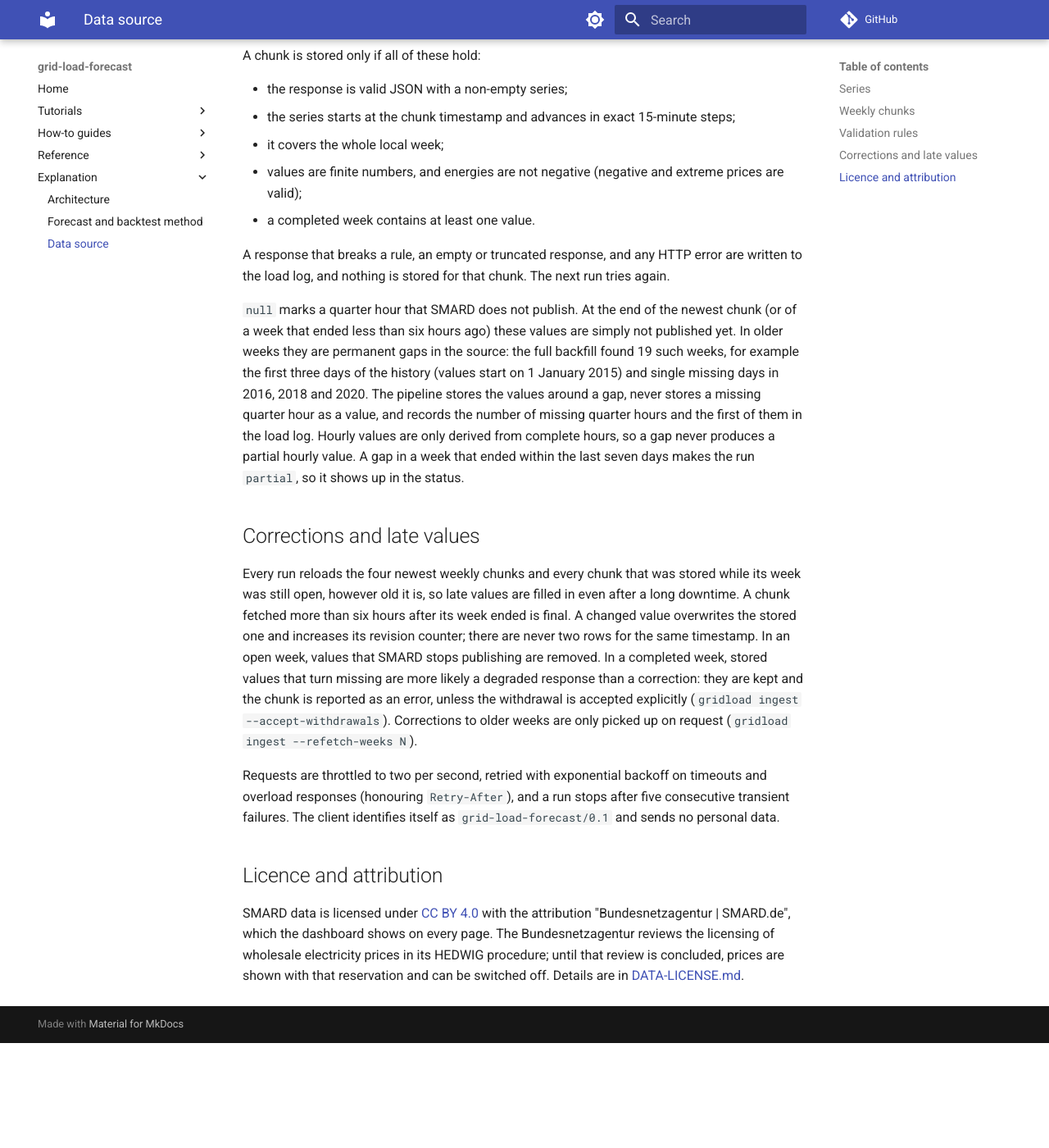
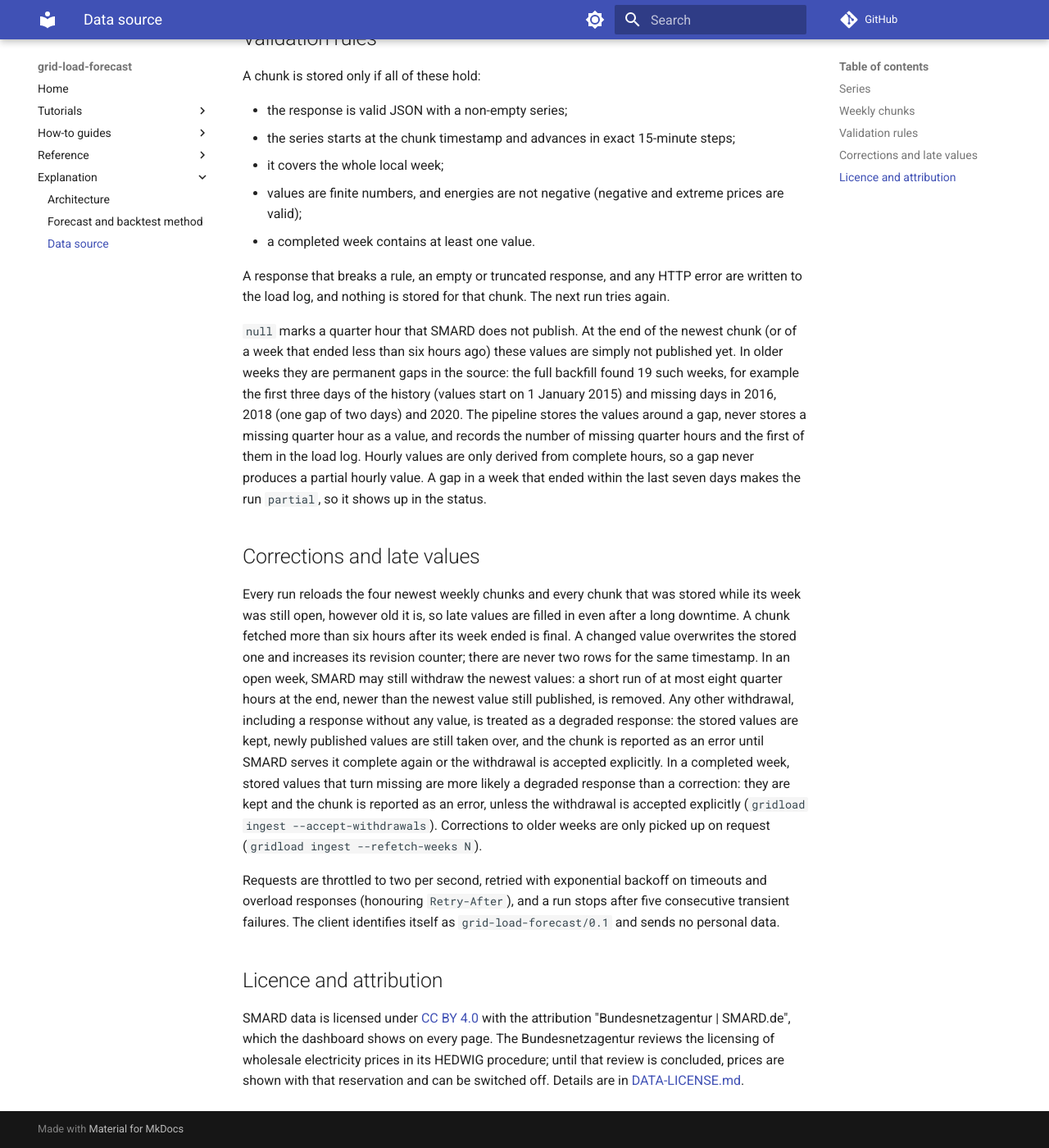
Before and after one commit to deka641/grid-load-forecast, an MkDocs documentation site: the page built from docs/explanation/data-source.md, in a window 1280 px wide and 1400 px high, scrolled down 900 px. Shown: the whole window at 82% size. Built offline with MkDocs 1.6.1 and Material for MkDocs 9.7.7, drawn with Linux system fonts in a browser that asks for light colours; comment, search, counter and statistics services are not loaded; before the commit the page ends 2172 px from its top, so only the background shows below that; some of the changed text lies outside the part shown.

Commit message:
Correct method, data and price descriptions

```diff
--- a/docs/explanation/data-source.md
+++ b/docs/explanation/data-source.md
@@ -6,7 +6,7 @@ All data comes from [SMARD.de](https://www.smard.de), the electricity market dat
 
 The pipeline loads 15 series for Germany in quarter-hour resolution: grid load (filter 410), the SMARD grid load forecast (411), twelve generation sources (1223 to 1228 and 4066 to 4071) and the day-ahead price for the bidding zone Germany/Luxembourg (4169). The full list with keys is in the [data model](../reference/data-model.md).
 
-Load and generation values are energies in MWh per quarter hour, available from 29 December 2014 (local time). Prices are in EUR/MWh from 1 October 2018. Before the switch of the day-ahead market to 15-minute products in the week of 29 September 2025, SMARD repeats each hourly price for its four quarter hours, so one quarter-hour series covers both periods. Hourly values are derived from complete hours only: the sum of four quarter hours for energies and their mean for prices. SMARD rounds every published value to two decimals, so a derived hourly energy can differ from SMARD's own hourly value by up to 0.02 MWh, which the tests allow for.
+Load and generation values are energies in MWh per quarter hour, available from 1 January 2015 (the first weekly chunk starts on 29 December 2014 with three days without values). Prices are in EUR/MWh from 1 October 2018. Before the switch of the day-ahead market to 15-minute products in the week of 29 September 2025, SMARD repeats each hourly price for its four quarter hours, so one quarter-hour series covers both periods. Hourly values are derived from complete hours only: the sum of four quarter hours for energies and their mean for prices. SMARD rounds every published value to two decimals, so a derived hourly energy can differ from SMARD's own hourly value by up to 0.02 MWh, which the tests allow for.
 
 ## Weekly chunks
 
@@ -24,11 +24,11 @@ A chunk is stored only if all of these hold:
 
 A response that breaks a rule, an empty or truncated response, and any HTTP error are written to the load log, and nothing is stored for that chunk. The next run tries again.
 
-`null` marks a quarter hour that SMARD does not publish. At the end of the newest chunk (or of a week that ended less than six hours ago) these values are simply not published yet. In older weeks they are permanent gaps in the source: the full backfill found 19 such weeks, for example the first three days of the history (values start on 1 January 2015) and single missing days in 2016, 2018 and 2020. The pipeline stores the values around a gap, never stores a missing quarter hour as a value, and records the number of missing quarter hours and the first of them in the load log. Hourly values are only derived from complete hours, so a gap never produces a partial hourly value. A gap in a week that ended within the last seven days makes the run `partial`, so it shows up in the status.
+`null` marks a quarter hour that SMARD does not publish. At the end of the newest chunk (or of a week that ended less than six hours ago) these values are simply not published yet. In older weeks they are permanent gaps in the source: the full backfill found 19 such weeks, for example the first three days of the history (values start on 1 January 2015) and missing days in 2016, 2018 (one gap of two days) and 2020. The pipeline stores the values around a gap, never stores a missing quarter hour as a value, and records the number of missing quarter hours and the first of them in the load log. Hourly values are only derived from complete hours, so a gap never produces a partial hourly value. A gap in a week that ended within the last seven days makes the run `partial`, so it shows up in the status.
 
 ## Corrections and late values
 
-Every run reloads the four newest weekly chunks and every chunk that was stored while its week was still open, however old it is, so late values are filled in even after a long downtime. A chunk fetched more than six hours after its week ended is final. A changed value overwrites the stored one and increases its revision counter; there are never two rows for the same timestamp. In an open week, values that SMARD stops publishing are removed. In a completed week, stored values that turn missing are more likely a degraded response than a correction: they are kept and the chunk is reported as an error, unless the withdrawal is accepted explicitly (`gridload ingest --accept-withdrawals`). Corrections to older weeks are only picked up on request (`gridload ingest --refetch-weeks N`).
+Every run reloads the four newest weekly chunks and every chunk that was stored while its week was still open, however old it is, so late values are filled in even after a long downtime. A chunk fetched more than six hours after its week ended is final. A changed value overwrites the stored one and increases its revision counter; there are never two rows for the same timestamp. In an open week, SMARD may still withdraw the newest values: a short run of at most eight quarter hours at the end, newer than the newest value still published, is removed. Any other withdrawal, including a response without any value, is treated as a degraded response: the stored values are kept, newly published values are still taken over, and the chunk is reported as an error until SMARD serves it complete again or the withdrawal is accepted explicitly. In a completed week, stored values that turn missing are more likely a degraded response than a correction: they are kept and the chunk is reported as an error, unless the withdrawal is accepted explicitly (`gridload ingest --accept-withdrawals`). Corrections to older weeks are only picked up on request (`gridload ingest --refetch-weeks N`).
 
 Requests are throttled to two per second, retried with exponential backoff on timeouts and overload responses (honouring `Retry-After`), and a run stops after five consecutive transient failures. The client identifies itself as `grid-load-forecast/0.1` and sends no personal data.
 
--- a/web/src/components/messages.ts
+++ b/web/src/components/messages.ts
@@ -7,7 +7,7 @@ export const SNAPSHOT_FALLBACK =
   'A newer data snapshot could not be read; showing the previous one.'
 export const NO_FORECAST =
   'No forecast yet. The first forecast is issued at 12:00 (Europe/Berlin) once the history is loaded.'
-export const NO_BACKTEST = 'No backtest yet. It runs after the first forecast.'
+export const NO_BACKTEST = 'No backtest yet. It runs once enough history is loaded.'
 
 export function noForecastFor(day: string): string {
   return `No forecast for ${dayShort(day)}.`
```
Also changed, not shown: CONTRIBUTING.md (+1 -1 lines), README.md (+1 -1 lines), docs/explanation/architecture.md (+1 -1 lines), docs/explanation/forecast.md (+2 -2 lines), docs/how-to/operate.md (+1 -1 lines), docs/reference/data-model.md (+2 -2 lines), docs/tutorials/run-locally.md (+1 -1 lines), web/src/components/ContextSection.tsx (+6 -4 lines), 2 other files.
